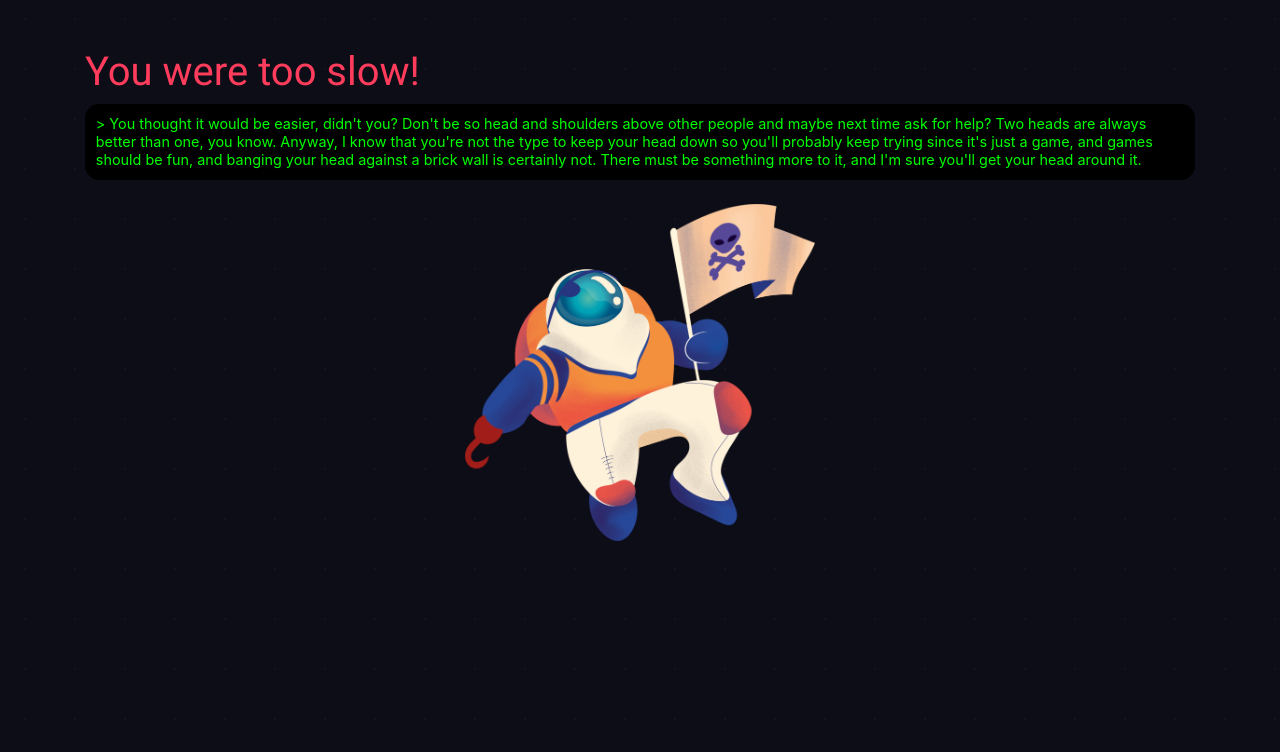
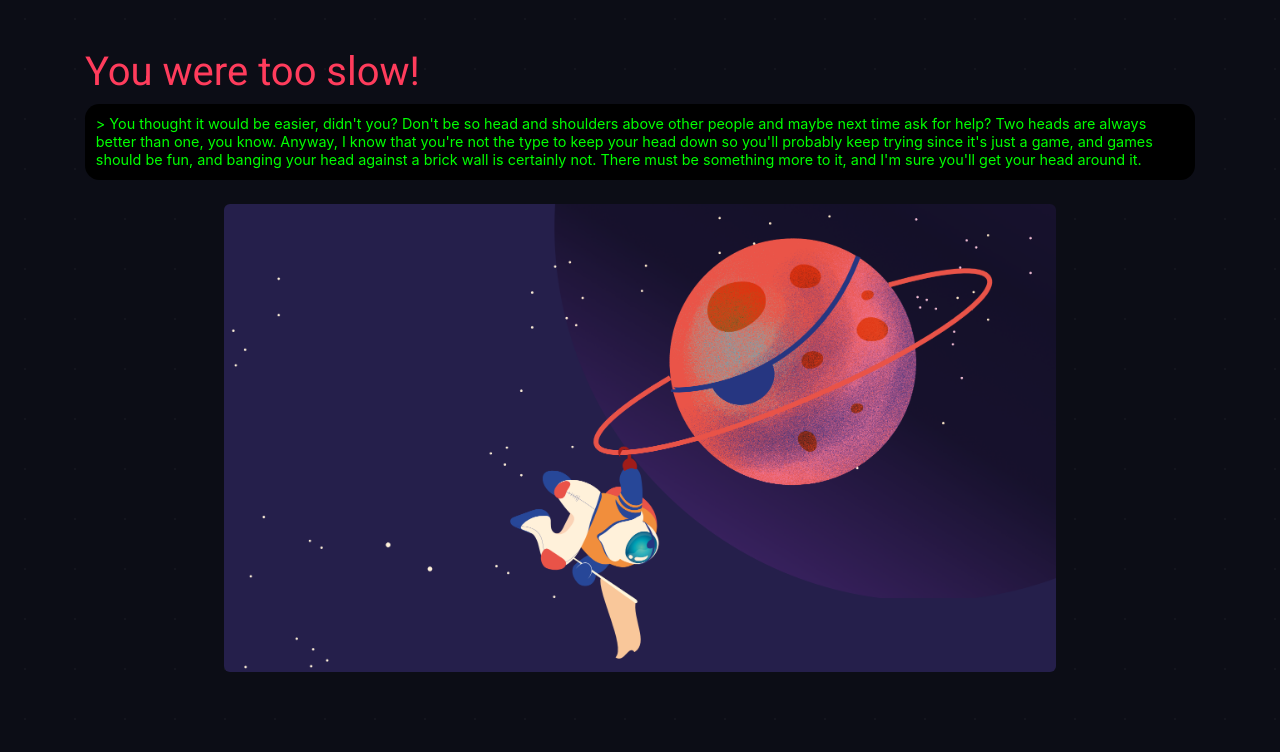
Before and after one commit to m4tx/hackthespace, a Django app: page /ysoslow/ in a window 1280 px wide. Shown: the part 56-808 px from the top of the page. Before the commit the page ends 597 px from the top, so only its background shows below. Run offline with Django 3.2, Linux system fonts and the light colour scheme; style sheets or scripts are compiled from the project's sources; some libraries are stand-ins or nearby versions; some web fonts are replaced.

Commit message:
Update redirect puzzle graphics

```diff
--- a/redirect/templates/redirect/fail.html
+++ b/redirect/templates/redirect/fail.html
@@ -10,11 +10,8 @@
 
         {% tale %}
 
-        <div class="row justify-content-md-center">
-            <div class="col-md-auto col-sm-12 col-md-6 col-lg-4">
-                <img src="{% static 'images/pirate.png' %}"
-                     class="img-fluid mx-auto d-block" alt="Space Pirate">
-            </div>
-        </div>
+        <img src="{% static 'images/omg.png' %}"
+             class="img-fluid mx-auto d-block rounded w-75"
+             alt="Space Pirate">
     </div>
 {% endblock %}
```
Also changed, not shown: redirect/static/images/omg.png (added), redirect/static/images/pirate.png (deleted).
